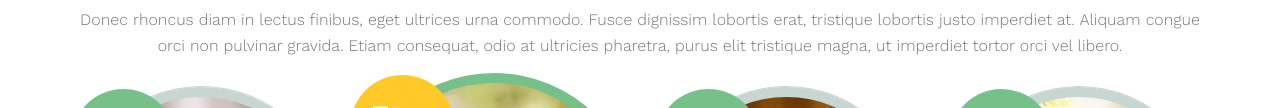
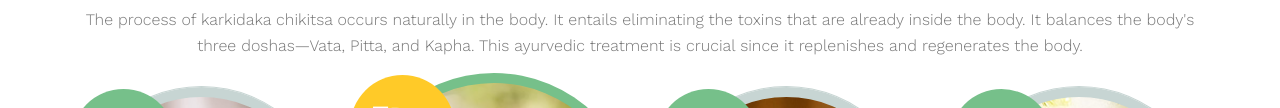
Before and after one commit to luckypatcherx/OMKAR-AYURVEDIC, a plain HTML site: page pricing-tables.html in a window 1280 px wide. Shown: the part 463-571 px from the top of the page. Drawn offline with nearby package versions, Linux system fonts and the light colour scheme; some packages are replaced by stand-ins of ours; no server answers; a web font is replaced by a local one.

Commit message:
update
karikidaka chikilsa header text

```diff
--- a/pricing-tables.html
+++ b/pricing-tables.html
@@ -355,7 +355,7 @@
 		<section class="page-section">
 			<div class="container align-center">
 				<h3 class="section-title bottom-line font-alt">KARKKIDAKA CHIKILSA PACKAGES<span>OMKAR AYURVEDIC</span></h3>
-				<p>Donec rhoncus diam in lectus finibus, eget ultrices urna commodo. Fusce dignissim lobortis erat, tristique lobortis justo imperdiet at. Aliquam congue orci non pulvinar gravida. Etiam consequat, odio at ultricies pharetra, purus elit tristique magna, ut imperdiet tortor orci vel libero. </p>
+				<p>The process of karkidaka chikitsa occurs naturally in the body. It entails eliminating the toxins that are already inside the body. It balances the body's three doshas—Vata, Pitta, and Kapha. This ayurvedic treatment is crucial since it replenishes and regenerates the body.</p>
 
 				<!-- pricing table items -->
 
```
